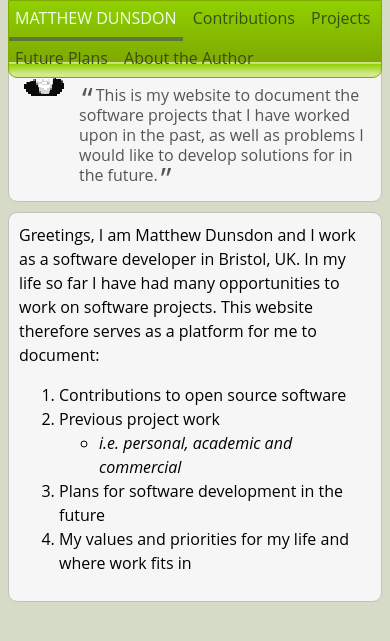
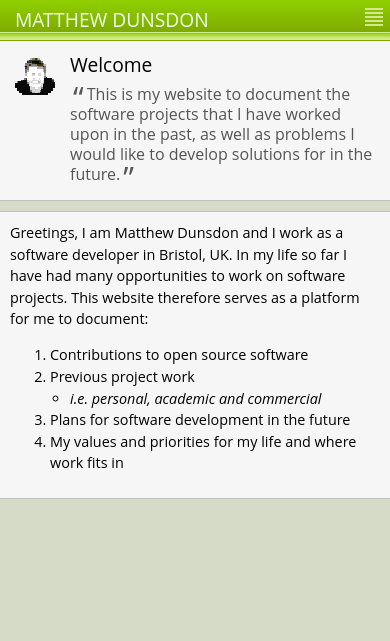
Before and after one commit to matthewdunsdon/matthewdunsdon.github.io, a Jekyll site: the page built from index.md, in a window 390 px wide. Shown: the top 641 px of the page. Built offline with Jekyll 4.4.1, drawn with Linux system fonts in a browser that asks for light colours; Markdown is read by kramdown in place of the engine named in the settings.

Commit message:
Add css styling for mobile / tablet devices

```diff
--- a/_includes/header
+++ b/_includes/header
@@ -1,8 +1,13 @@
 <header>
   <nav>
-    <ul id="site-menu">
+    <ul id="site-menu" data-popup="false">
       <li id="menu-title"{% if page.topmenu == 1 %} data-selected="true"{% endif %}>
         <a class="menu-link" href="{{ site.url }}/">Matthew Dunsdon</a>
+        <a id="menu-toggle" class="menu-image" href="#menu">
+          <svg xmlns="http://www.w3.org/2000/svg" version="1.1" width="20px" height="20px" viewBox="0 0 20 20" >
+            <path d="M 1,1 19,1 19,3 1,3 z m 0,8 M 1,5 19,5 19,7 1,7 z m 0,4 18,0 0,2 -18,0 z m 0,4 18,0 0,2 -18,0 z m 0,4 18,0 0,2 -18,0 z" />
+          </svg>
+        </a>
       </li>
       <li class="menu-item"{% if page.topmenu == 2 %} data-selected="true"{% endif %}>
         <a class="menu-link" href="{{ site.url }}/contributions/">Contributions</a>
--- a/_layouts/bare.html
+++ b/_layouts/bare.html
@@ -8,6 +8,7 @@
     <meta http-equiv="Content-Type" content="text/html; charset=UTF-8"/>
 
     <link rel="stylesheet" href="/assets/css/custom.css">
+    <script src="/assets/js/all.js"></script>
 
   </head>
   <body>
--- a/assets/css/custom.css
+++ b/assets/css/custom.css
@@ -5,6 +5,12 @@ body {
 
 #site-menu, body {
   margin: 0 8px;
+}
+
+@media (max-width: 600px) {
+  #site-menu, body {
+    margin: 0;
+  }
 }
 
 /* Header Styles */
@@ -120,6 +126,91 @@ header > hgroup > h1, header > hgroup > h2, header > hgroup > ul, header > hgrou
   margin: 6px 0 6px 60px;
 }
 
+@media (max-width: 720px) {
+
+  #site-menu > li {
+    font-size: 0.9em;
+  }
+
+}
+
+@media (max-width: 600px) {
+
+  #site-menu[data-popup="true"] {
+    border-width: 0 0 1px;
+    padding: 0 0 10px 0;
+  }
+
+  #site-menu {
+    background: #F6F6F6;
+    border-color: #C0C0BF;
+    border-radius: 0;
+    border-style: solid;
+    border-width: 0;
+    padding: 0;
+    min-height: auto;
+  }
+
+  #site-menu > li {
+    display: block;
+    font-size: 1.2em;
+  }
+
+  #site-menu > li#menu-title {
+    background-color: #90D000;
+    background: linear-gradient(to bottom, #90D000 0%, #7FAA00 80%, #D3E98E 81%, #D3E98E 82%, #90D000 83%, #D3E98E 96%, #D3E98E 100%) repeat scroll 0 0 rgba(0, 0, 0, 0);
+    border-color: #7FAA00;
+    border-style: solid;
+    border-width: 0 0 1px;
+    min-height: 40px;
+  }
+
+  #site-menu > li#menu-title > a {
+    display: inline-block;
+    padding: 6px 15px;
+  }
+
+  #site-menu[data-popup="true"] > li.menu-item > a {
+    display: block;
+    padding: 15px;
+  }
+
+  #site-menu > li.menu-item > a {
+    display: none;
+  }
+
+  #site-menu[data-popup="true"] > li#menu-title > a.menu-image {
+    background: #5D773A;
+  }
+
+  #site-menu > li > a:hover, #site-menu > li[data-selected="true"] > a {
+    border-bottom: 0;
+  }
+
+  #site-menu > li.menu-item > a:hover, #site-menu > li.menu-item[data-selected="true"] > a {
+    border-right: 5px solid #5D773A;
+  }
+
+  #site-menu > li#menu-title > a.menu-image {
+    display: inline;
+    padding: 6px;
+    float:right;
+    height: 20px;
+    width: 20px;
+  }
+
+  #site-menu > li#menu-title > a.menu-image > svg > path {
+    fill: #D3E98E;
+    fill-opacity: 1;
+    stroke: none;
+  }
+
+  header > hgroup {
+    border-radius: 0;
+    border-width: 0 0 1px;
+  }
+}
+
 /* Article Styles */
 
 main > article {
@@ -145,6 +236,27 @@ main > article > h2, main > article > header > h2 {
   text-align: center;
 }
 
+@media (max-width: 600px) {
+
+  main > article {
+    border-radius: 0;
+    border-width: 1px 0;
+  }
+
+  main > article > h2 {
+    font-size: 1em;
+    margin: 0.7em 0;
+    padding: 0.2em;
+  }
+
+  main > article {
+    font-size: 0.9em;
+  }
+
+  main > article ul {
+    padding-left: 20px;
+  }
+}
 
 /* Article Definition Lists */
 
@@ -172,6 +284,27 @@ main > article dl dd.issues {
   background-color: #F2DEDE;
   border-color: #EBCCD1;
   color: #A94442;
+}
+
+@media (max-width: 600px) {
+
+  main > article dl dt {
+    padding: 0 10px;
+  }
+
+  main > article dl dt::before {
+    padding: 0;
+    display: block;
+  }
+
+  main > article dl dd {
+    border-left-width: 0;
+    border-radius: 0px;
+    border-right-width: 0;
+    margin-left: -10px;
+    margin-right: -10px;
+    padding: 10px 20px;
+  }
 }
 
 
@@ -223,6 +356,13 @@ article.article-summary ul.tags {
   display: inline-block;
   margin: 0;
   padding: 0;
+}
+
+@media (max-width: 600px) {
+
+  article.article-summary {
+    font-size: 0.9em;
+  }
 }
 
 /* Tag Styles */
@@ -324,6 +464,13 @@ main > article blockquote > header {
   margin: 10px;
 }
 
+@media (max-width: 600px) {
+  #work-in-progress {
+    border-radius: 0;
+    border-width: 1px 0;
+  }
+}
+
 /* Code Styles */
 
 .highlight > pre {
--- /dev/null
+++ b/assets/js/all.js
@@ -0,0 +1,24 @@
+var UI = (function(document) {
+  var siteMenu;
+  return {
+    Init : function() {
+      siteMenu = document.querySelector('#site-menu');
+
+      var toggleElement = document.querySelector('#menu-toggle');
+      toggleElement.addEventListener('click',function() {
+        var state = siteMenu.getAttribute("data-popup");
+
+        if ( state == "false" ) {
+          state = "true";
+        } else {
+          state = "false";
+        }
+
+        siteMenu.setAttribute("data-popup", state);
+      });
+    }
+  };
+
+})(document);
+
+document.addEventListener( "DOMContentLoaded", UI.Init, false );
```
